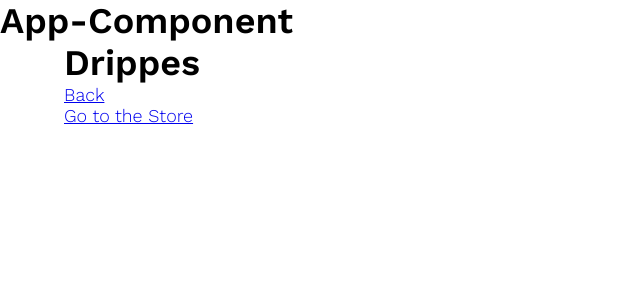
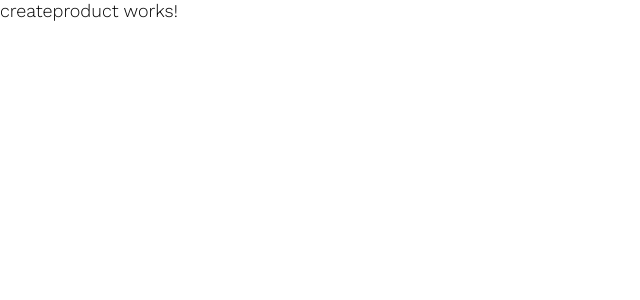
Before and after one commit to zionhung/Drippes, an Angular app in the folder public/: page /createproduct in a window 1280 px wide. Shown: the top 300 px of the page, without its empty margins (0-640 px from the left). Built offline with nearby package versions, Linux system fonts and the light colour scheme.

Commit message:
init commit

```diff
--- a/public/src/app/app.component.html
+++ b/public/src/app/app.component.html
@@ -13,7 +13,6 @@
 </head>
 
 <body>
-  <h1>App-Component</h1>
 </body>
 
 </html>
--- a/public/src/app/createproduct/createproduct.component.html
+++ b/public/src/app/createproduct/createproduct.component.html
@@ -1,34 +1 @@
-<!DOCTYPE html>
-<html lang="en">
-<head>
-    <meta charset="UTF-8">
-    <meta name="viewport" content="width=device-width, initial-scale=1.0">
-    <meta http-equiv="X-UA-Compatible" content="ie=edge">
-    <title>Drippes | Water For You</title>
-</head>
-<body>
-    <header>
-        <div class="wrapper">
-            <div class="current-user">
-                <p></p> <!-- Username goes here  -->
-                <p></p> <!-- Address goes here  -->
-            </div>
-            <div class="logo">
-                <h1>Drippes</h1>
-            </div>
-            <div class="nav">
-                <ul>
-                    <li>
-                        <a href="#">Back</a>
-                    </li>
-                    <li>
-                        <a href="#">Go to the Store</a>
-                    </li>
-                </ul>
-            </div>
-
-        </div>
-    </header>
-
-</body>
-</html>
+<p>createproduct works!</p>
--- a/public/src/app/home/home.component.html
+++ b/public/src/app/home/home.component.html
@@ -9,7 +9,7 @@
         // This code is for smooth scrolling effect
         $(document).ready(function(){
         // Add smooth scrolling to all links
-        $(".navLink").on('click', function(event) {
+        $("a").on('click', function(event) {
             if (this.hash !== "b") {
             // Prevent default anchor click behavior
             event.preventDefault();
```
